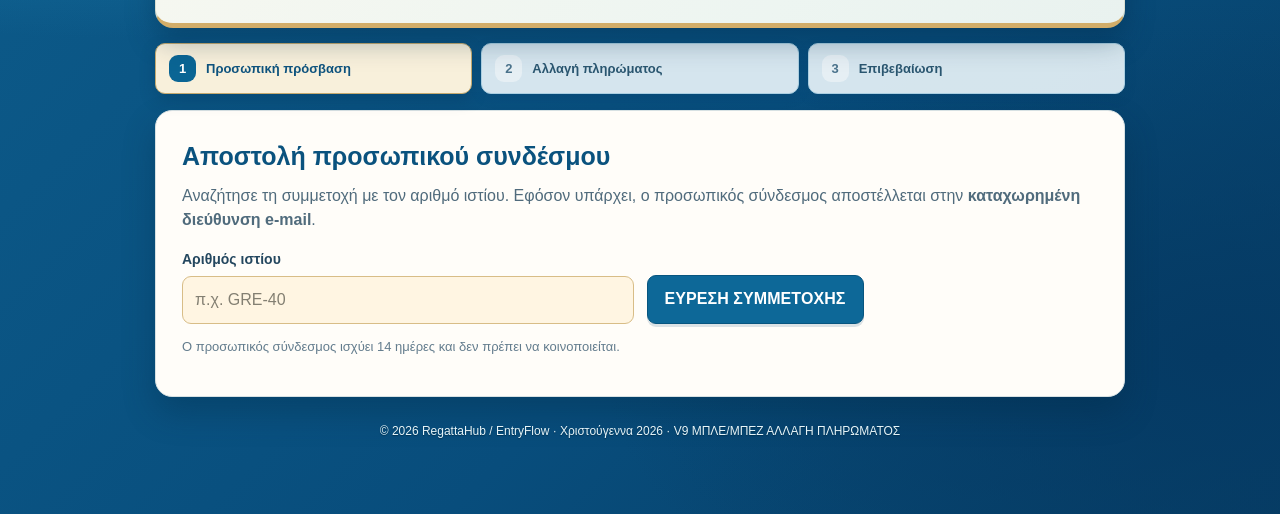
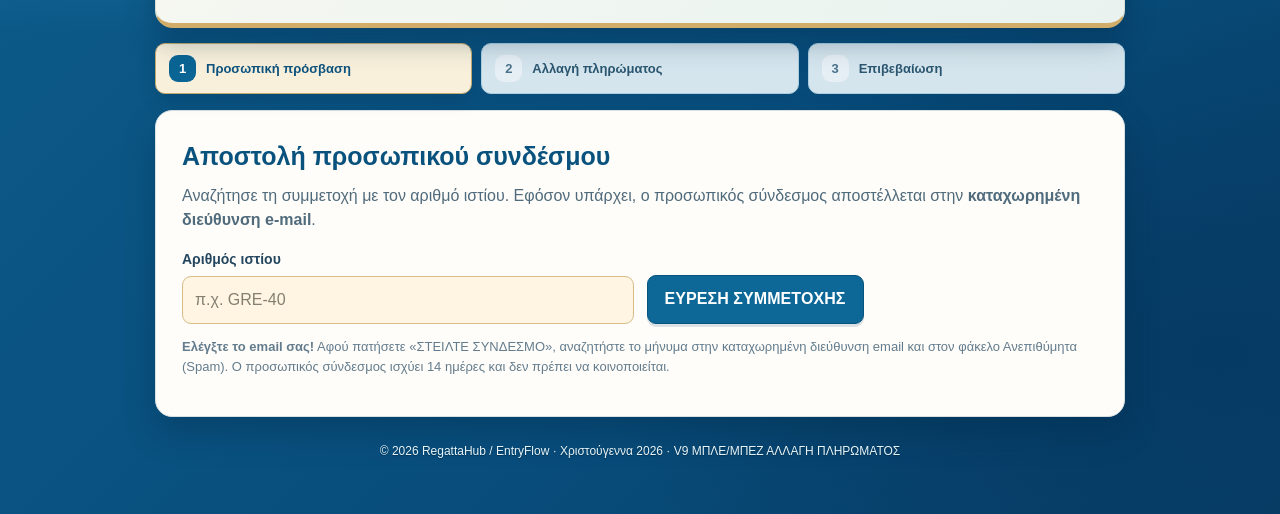
Before and after one commit to Regattahub/rh-test-2027-v2, a plain HTML site: page crew_change_v93_test.html in a window 1280 px wide. Shown: the part 286-800 px from the top of the page. Drawn offline with Linux system fonts and the light colour scheme.

Commit message:
Add email instructions to crew change V9.3
Updated the message about the personal link to include email checking instructions.

```diff
--- a/crew_change_v93_test.html
+++ b/crew_change_v93_test.html
@@ -218,7 +218,9 @@ footer{color:#e7f5f9;text-shadow:0 1px 1px #003253}
 </div>
 <div class="request-results" id="requestResults" role="status"></div>
 <div class="callout hidden" id="accessMessage" role="status"></div>
-<p class="fine">Ο προσωπικός σύνδεσμος ισχύει 14 ημέρες και δεν πρέπει να κοινοποιείται.</p>
+
+<p class="fine"><strong>Ελέγξτε το email σας!</strong> Αφού πατήσετε «ΣΤΕΙΛΤΕ ΣΥΝΔΕΣΜΟ», αναζητήστε το μήνυμα στην καταχωρημένη διεύθυνση email και στον φάκελο Ανεπιθύμητα (Spam). Ο προσωπικός σύνδεσμος ισχύει 14 ημέρες και δεν πρέπει να κοινοποιείται.</p>
+
 
 </section>
 <section class="panel hidden" id="authPanel">
```
